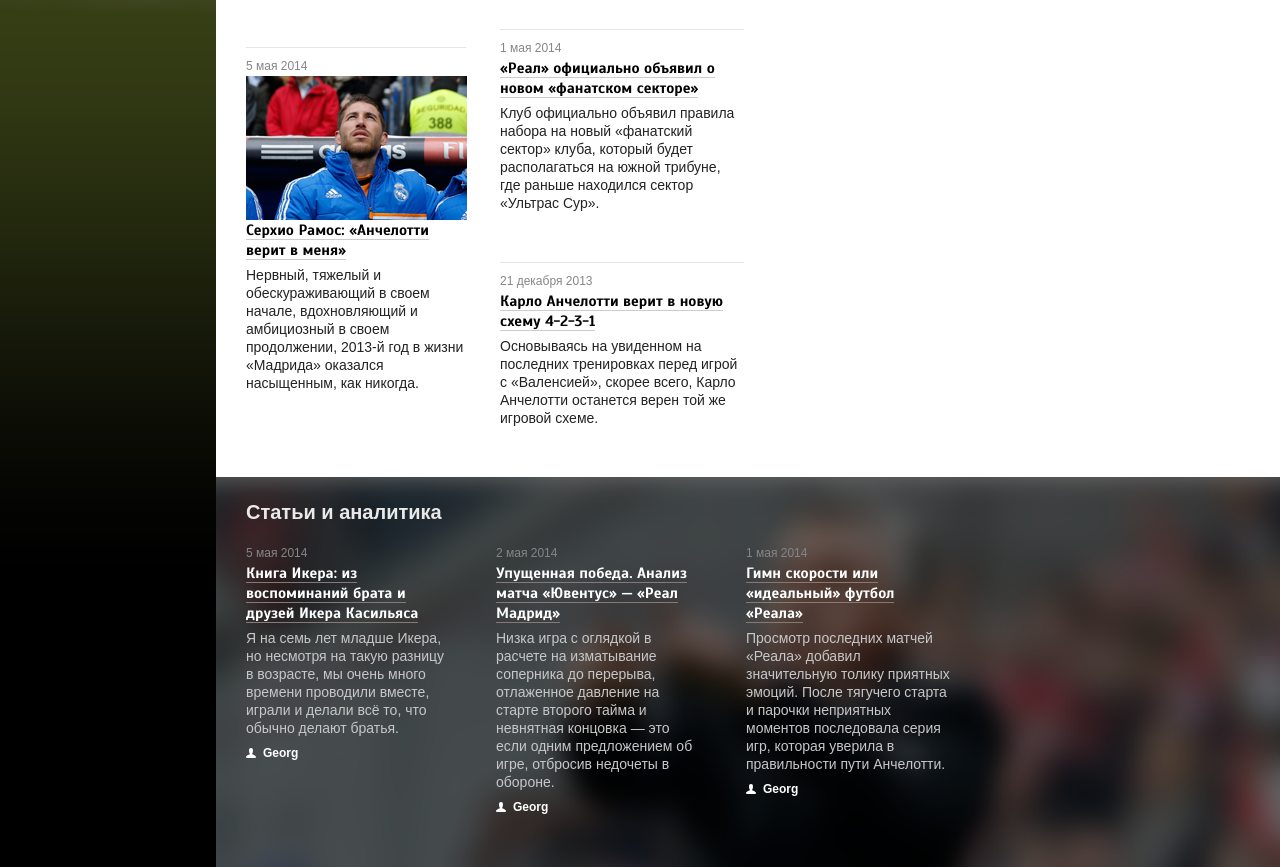
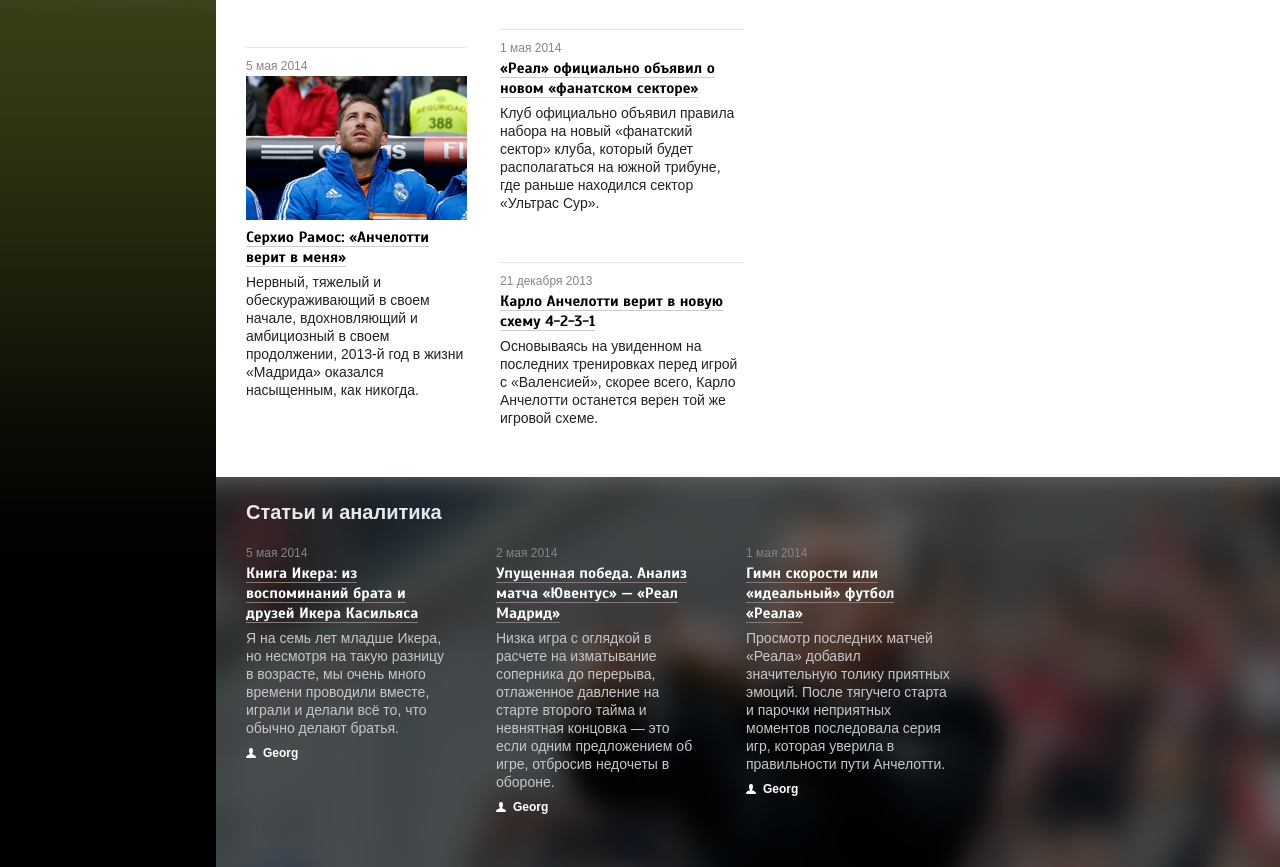
Before and after one commit to bobrovnikov/blancos.local, a plain HTML site: page index.html in a window 1280 px wide. Shown: the part 940-1807 px from the top of the page. Drawn offline with nearby package versions, Linux system fonts and the light colour scheme.

Commit message:
images fix

```diff
--- a/css/main.css
+++ b/css/main.css
@@ -341,6 +341,11 @@ body {
 .post-title:hover {
     color: #e41d44;
     border-bottom: 1px solid #f9bbc8;
+}
+
+.post-image {
+    display: block;
+    margin-bottom: 7px;
 }
 
 .post-text {
```
